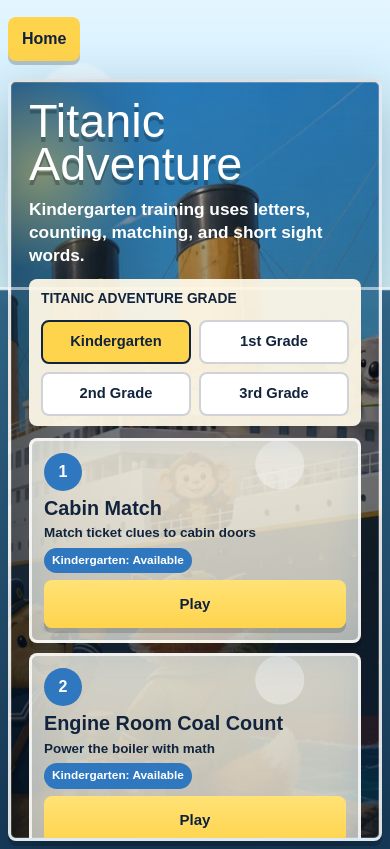
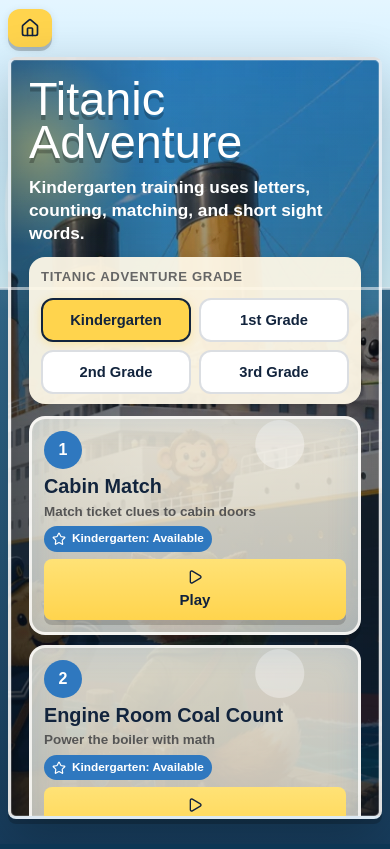
Before and after one commit to bmilici/dipsgiving, a Next.js app: page /titanic-adventure-academy in a window 390 px wide. Built offline with nearby package versions, Linux system fonts and the light colour scheme.

Commit message:
feat: enhance Titanic Adventure Academy UI for desktop and mobile
Update CSS and components for improved layout and mobile responsiveness.

```diff
--- a/src/components/titanic/GameChrome.tsx
+++ b/src/components/titanic/GameChrome.tsx
@@ -1,6 +1,7 @@
 "use client";
 
 import Link from "next/link";
+import { Home, LayoutGrid, Trophy, Zap } from "lucide-react";
 import { roundsPerGame } from "./lib/constants";
 import { starText } from "./lib/helpers";
 import type { LevelKey } from "./lib/types";
@@ -18,13 +19,25 @@ export default function GameChrome({ activeLevel, round, stars, onLevelSelect, c
   return (
     <main className={`taa-page ${isPlaying ? "is-playing" : ""}`}>
       <div className="taa-topbar">
-        <Link className="taa-home-link" href="/games">Home</Link>
+        <Link className="taa-home-link" href="/">
+          <Home className="taa-icon" />
+          <span>Home</span>
+        </Link>
         {isPlaying ? (
-          <button className="taa-small-button" type="button" onClick={onLevelSelect}>Level Select</button>
+          <button className="taa-small-button" type="button" onClick={onLevelSelect}>
+            <LayoutGrid className="taa-icon" />
+            <span>Levels</span>
+          </button>
         ) : <span />}
         <div className={`taa-scoreboard ${isPlaying ? "" : "is-hidden"}`} aria-live="polite">
-          <span>Round: <strong>{Math.min(round + 1, roundsPerGame)}</strong>/<strong>{roundsPerGame}</strong></span>
-          <span>Stars: <strong>{stars}</strong></span>
+          <div className="taa-score-item">
+            <Zap className="taa-score-icon" />
+            <span>Round <strong>{Math.min(round + 1, roundsPerGame)}</strong>/{roundsPerGame}</span>
+          </div>
+          <div className="taa-score-item">
+            <Trophy className="taa-score-icon" />
+            <span><strong>{stars}</strong> Stars</span>
+          </div>
         </div>
       </div>
       {children}
--- a/src/components/titanic/LevelSelect.tsx
+++ b/src/components/titanic/LevelSelect.tsx
@@ -1,5 +1,6 @@
 "use client";
 
+import { Star, CheckCircle2, Play } from "lucide-react";
 import { gradeConfigs, levels } from "./lib/constants";
 import { completionFor } from "./lib/helpers";
 import type { GradeKey, LevelKey, ProgressMap } from "./lib/types";
@@ -43,9 +44,24 @@ export default function LevelSelect({ grade, progress, onGradeChange, onSelectLe
             >
               <span className="taa-level-number">{level.number}</span>
               <strong>{level.title}</strong>
-              <span>{level.subtitle}</span>
-              <em>{status.completed ? `${status.bestStars} star best` : `${gradeConfigs[grade].label}: Available`}</em>
-              <span className="taa-level-play">Play</span>
+              <span className="taa-level-desc">{level.subtitle}</span>
+              <em className="taa-level-status">
+                {status.completed ? (
+                  <>
+                    <CheckCircle2 className="taa-status-icon" />
+                    {status.bestStars} Star Best
+                  </>
+                ) : (
+                  <>
+                    <Star className="taa-status-icon" />
+                    {gradeConfigs[grade].label}: Available
+                  </>
+                )}
+              </em>
+              <span className="taa-level-play">
+                <Play className="taa-play-icon" />
+                Play
+              </span>
             </button>
           );
         })}
--- a/src/components/titanic/titanic.css
+++ b/src/components/titanic/titanic.css
@@ -34,41 +34,69 @@
   display: inline-flex;
   align-items: center;
   justify-content: center;
+  gap: 8px;
   min-height: 42px;
   border: 0;
-  border-radius: 8px;
-  padding: 10px 14px;
+  border-radius: 12px;
+  padding: 10px 16px;
   color: #10213d;
   background: #ffd44d;
   font-family: inherit;
-  font-weight: 900;
+  font-weight: 700;
+  font-size: 0.95rem;
   text-decoration: none;
-  box-shadow: 0 4px 0 rgba(0, 0, 0, 0.2);
+  box-shadow: 0 4px 0 rgba(0, 0, 0, 0.2), 0 2px 8px rgba(0, 0, 0, 0.1);
   cursor: pointer;
+  transition: transform 0.15s ease, filter 0.15s ease;
+}
+
+.taa-icon {
+  width: 18px;
+  height: 18px;
+  flex-shrink: 0;
 }
 
 .taa-small-button { background: #ffffff; }
-.taa-big-button { min-height: 56px; padding: 14px 18px; font-size: 1.02rem; }
+.taa-big-button { min-height: 56px; padding: 14px 20px; font-size: 1.02rem; border-radius: 14px; }
 .taa-repeat-button { min-height: 44px; font-size: 0.95rem; }
 
 .taa-home-link:hover,
 .taa-small-button:hover,
 .taa-big-button:hover {
   transform: translateY(-2px);
-  filter: brightness(1.04);
+  filter: brightness(1.06);
+}
+
+.taa-home-link:active,
+.taa-small-button:active,
+.taa-big-button:active {
+  transform: translateY(1px);
 }
 
 .taa-scoreboard {
   display: flex;
-  gap: 10px;
+  gap: 16px;
   align-items: center;
   border: 2px solid rgba(255, 255, 255, 0.92);
-  border-radius: 8px;
-  padding: 8px 12px;
+  border-radius: 14px;
+  padding: 10px 16px;
   color: white;
   background: linear-gradient(180deg, rgba(30, 50, 75, 0.95), rgba(18, 36, 61, 0.98));
-  font-weight: 900;
+  font-weight: 700;
+  font-size: 0.9rem;
   box-shadow: 0 4px 0 rgba(0, 0, 0, 0.28), 0 0 0 2px rgba(255, 212, 77, 0.28);
+}
+
+.taa-score-item {
+  display: flex;
+  align-items: center;
+  gap: 6px;
+}
+
+.taa-score-icon {
+  width: 16px;
+  height: 16px;
+  color: #ffd44d;
 }
 
 .taa-scoreboard.is-hidden { visibility: hidden; }
@@ -115,77 +143,150 @@
 
 .taa-grade-select {
   display: grid;
-  gap: 10px;
-  padding: 14px;
-  border-radius: 8px;
-  background: rgba(255, 249, 232, 0.94);
+  gap: 12px;
+  padding: 16px;
+  border-radius: 16px;
+  background: rgba(255, 249, 232, 0.96);
+  box-shadow: 0 4px 12px rgba(0, 0, 0, 0.1);
 }
 
 .taa-grade-select-title {
-  font-size: 0.86rem;
-  font-weight: 900;
+  font-size: 0.82rem;
+  font-weight: 800;
   text-transform: uppercase;
+  letter-spacing: 0.05em;
+  color: #666;
 }
 
 .taa-grade-options {
   display: flex;
   flex-wrap: wrap;
-  gap: 8px;
+  gap: 10px;
 }
 
 .taa-grade-option {
-  border: 2px solid rgba(18, 36, 61, 0.2);
-  border-radius: 8px;
-  padding: 10px 12px;
+  border: 2px solid rgba(18, 36, 61, 0.15);
+  border-radius: 12px;
+  padding: 12px 16px;
   color: #12243d;
   background: white;
-  font-weight: 900;
+  font-weight: 700;
+  font-size: 0.95rem;
   cursor: pointer;
+  transition: all 0.15s ease;
+}
+
+.taa-grade-option:hover {
+  border-color: rgba(18, 36, 61, 0.3);
+  background: #f8f8f8;
 }
 
 .taa-grade-option.is-selected {
   border-color: #12243d;
   background: #ffd44d;
+  box-shadow: 0 2px 8px rgba(255, 212, 77, 0.4);
 }
 
 .taa-level-grid {
   display: grid;
-  grid-template-columns: repeat(auto-fit, minmax(190px, 1fr));
-  gap: 14px;
+  grid-template-columns: repeat(auto-fit, minmax(200px, 1fr));
+  gap: 16px;
 }
 
 .taa-level-card {
-  min-height: 190px;
-  display: grid;
-  gap: 8px;
+  min-height: 200px;
+  display: grid;
+  gap: 10px;
   justify-items: start;
   align-content: start;
-  border: 3px solid rgba(255, 255, 255, 0.8);
-  border-radius: 8px;
-  padding: 14px;
+  border: 3px solid rgba(255, 255, 255, 0.85);
+  border-radius: 16px;
+  padding: 18px;
   color: #12243d;
   background:
     radial-gradient(circle at 90% 10%, rgba(255, 212, 77, 0.14) 0 30px, transparent 32px),
-    linear-gradient(180deg, rgba(255, 255, 255, 0.58), rgba(255, 249, 232, 0.94));
+    linear-gradient(180deg, rgba(255, 255, 255, 0.7), rgba(255, 249, 232, 0.95));
   text-align: left;
   cursor: pointer;
-}
-
-.taa-level-card:hover { transform: translateY(-4px); }
-.taa-level-card strong { font-size: 1.25rem; }
-.taa-level-card span { font-weight: 800; }
-.taa-level-card em { align-self: end; font-style: normal; font-weight: 900; color: #2f78bf; }
-.taa-level-card.is-complete em { color: #18784a; }
+  transition: transform 0.2s ease, box-shadow 0.2s ease;
+  box-shadow: 0 4px 12px rgba(0, 0, 0, 0.1);
+}
+
+.taa-level-card:hover {
+  transform: translateY(-6px);
+  box-shadow: 0 12px 24px rgba(0, 0, 0, 0.15);
+}
+
+.taa-level-card strong {
+  font-size: 1.3rem;
+  line-height: 1.1;
+}
+
+.taa-level-desc {
+  font-weight: 600;
+  font-size: 0.9rem;
+  color: #555;
+  line-height: 1.3;
+}
+
+.taa-level-status {
+  display: inline-flex;
+  align-items: center;
+  gap: 6px;
+  margin-top: auto;
+  font-style: normal;
+  font-weight: 700;
+  font-size: 0.82rem;
+  color: white;
+  background: #2f78bf;
+  padding: 6px 12px;
+  border-radius: 999px;
+}
+
+.taa-level-card.is-complete .taa-level-status {
+  background: #18784a;
+}
+
+.taa-status-icon {
+  width: 14px;
+  height: 14px;
+}
 
 .taa-level-number {
   display: grid;
   place-items: center;
-  width: 42px;
-  height: 42px;
+  width: 44px;
+  height: 44px;
   border-radius: 50%;
   color: white;
   background: #2f78bf;
-  font-weight: 900;
+  font-weight: 800;
+  font-size: 1.1rem;
+}
+
+.taa-level-play {
+  display: inline-flex;
+  align-items: center;
+  justify-content: center;
+  gap: 6px;
+  width: 100%;
+  margin-top: 8px;
+  padding: 12px 16px;
+  border-radius: 12px;
+  background: #ffd44d;
+  color: #10213d;
+  font-weight: 700;
+  font-size: 0.95rem;
+  transition: background 0.15s ease;
+}
+
+.taa-level-card:hover .taa-level-play {
+  background: #ffdd66;
+}
+
+.taa-play-icon {
+  width: 16px;
+  height: 16px;
 }
 
 .taa-game-content {
@@ -705,12 +806,92 @@
 
 @media (max-width: 760px) {
   .taa-page { padding: 8px; }
-  .taa-topbar { gap: 6px; }
-  .taa-scoreboard { flex-direction: column; align-items: flex-start; gap: 2px; font-size: 0.82rem; }
+  .taa-topbar { gap: 8px; }
+
+  .taa-home-link,
+  .taa-small-button {
+    padding: 8px 12px;
+    min-height: 38px;
+    font-size: 0.85rem;
+  }
+
+  .taa-home-link span,
+  .taa-small-button span {
+    display: none;
+  }
+
+  .taa-icon {
+    width: 20px;
+    height: 20px;
+  }
+
+  .taa-scoreboard {
+    flex-direction: row;
+    gap: 12px;
+    padding: 8px 12px;
+    font-size: 0.8rem;
+  }
+
+  .taa-score-item {
+    gap: 4px;
+  }
+
   .taa-game-content { padding: 12px; gap: 10px; }
   .taa-title-row { align-items: stretch; }
   .taa-title-row h1 { max-width: 100%; font-size: clamp(1.45rem, 8vw, 2.25rem); }
   .taa-stars { min-width: 92px; font-size: 1.2rem; }
+
+  .taa-grade-select {
+    padding: 12px;
+  }
+
+  .taa-grade-options {
+    display: grid;
+    grid-template-columns: repeat(2, 1fr);
+    gap: 8px;
+  }
+
+  .taa-grade-option {
+    padding: 10px 12px;
+    font-size: 0.9rem;
+    text-align: center;
+  }
+
+  .taa-level-grid {
+    grid-template-columns: repeat(2, 1fr);
+    gap: 12px;
+  }
+
+  .taa-level-card {
+    min-height: 180px;
+    padding: 14px;
+    gap: 8px;
+  }
+
+  .taa-level-card strong {
+    font-size: 1.1rem;
+  }
+
+  .taa-level-desc {
+    font-size: 0.8rem;
+  }
+
+  .taa-level-status {
+    font-size: 0.72rem;
+    padding: 5px 10px;
+  }
+
+  .taa-level-play {
+    padding: 10px 12px;
+    font-size: 0.85rem;
+  }
+
+  .taa-level-number {
+    width: 36px;
+    height: 36px;
+    font-size: 0.95rem;
+  }
+
   .taa-passenger-area,
   .taa-engine-stage,
   .taa-cargo-stage,
```
